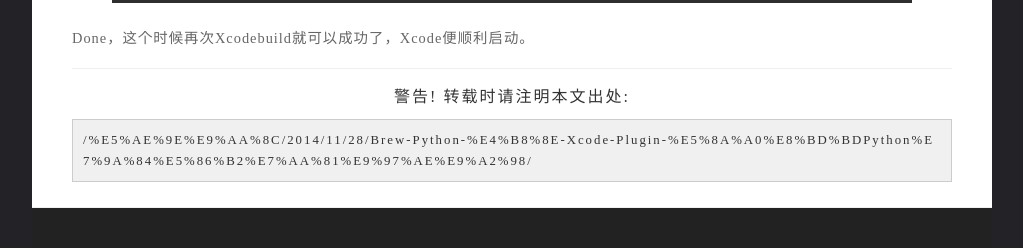
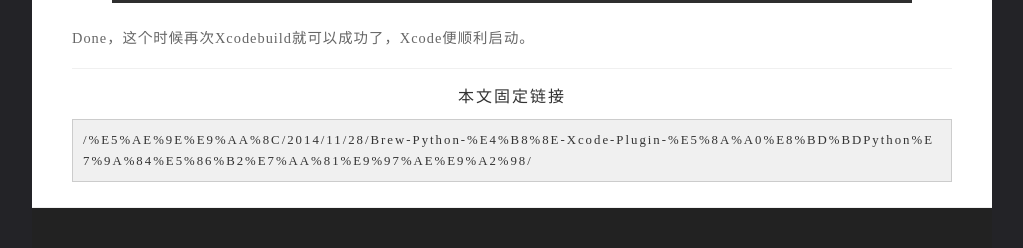
Before and after one commit to qddegtya/qddegtya.github.io, a Jekyll site: the page built from _posts/2014-11-28-Brew Python 与 Xcode Plugin 加载Python的冲突问题.md, in a window 1280 px wide. Shown: the part 1439-1687 px from the top of the page, without its empty margins (128-1151 px from the left). Built offline with Jekyll 4.4.1, drawn with Linux system fonts in a browser that asks for light colours; nearby versions of some CDN libraries; grey boxes are pictures that could not be loaded.

Commit message:
修改文章底部固定链接的文字说明

```diff
--- a/_layouts/singlepost.html
+++ b/_layouts/singlepost.html
@@ -21,7 +21,7 @@ perPageItem: 0
                 </div>
                 <div class="blogbody__everyblog__footer">
                     <div class="footercopyright">
-                        <span>警告! 转载时请注明本文出处:</span>
+                        <span>本文固定链接</span>
                         <span class="blogperlink">{{ page.baseurl }}{{ page.url }}</span>
                     </div>
                 </div>
```
Also changed, not shown: 3 other files.
